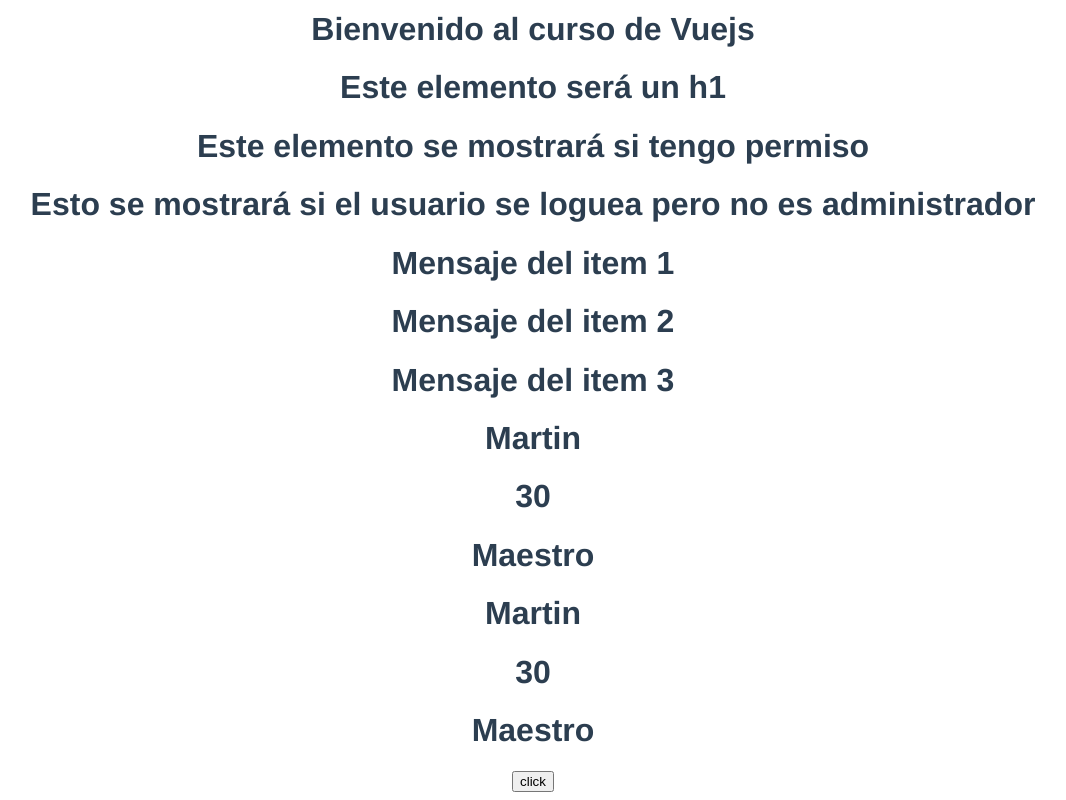
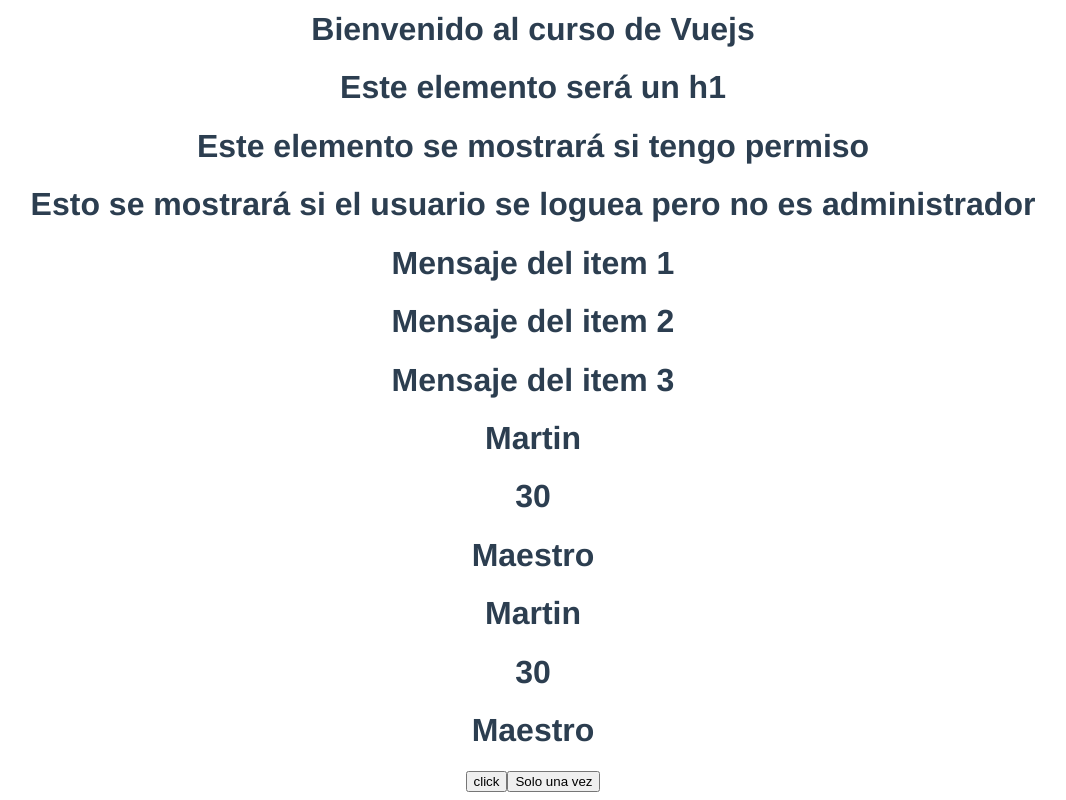
Before and after one commit to magalidefelippe/Vue-course-examples, a Vue app: page / in a window 1280 px wide. Shown: the part 333-1133 px from the top of the page, without its empty margins (107-1173 px from the left). Built offline with nearby package versions, Linux system fonts and the light colour scheme.

Commit message:
example v-on directive with once modifier

```diff
--- a/src/components/HelloWorld.vue
+++ b/src/components/HelloWorld.vue
@@ -56,6 +56,11 @@
     <button @click="vOnEvent">
       click
     </button>
+      <!-- v-on con modificador once -->
+      <button @click.once="vOnEvent">
+      Solo una vez
+      </button>
+
   </div>
 </template>
 
```
